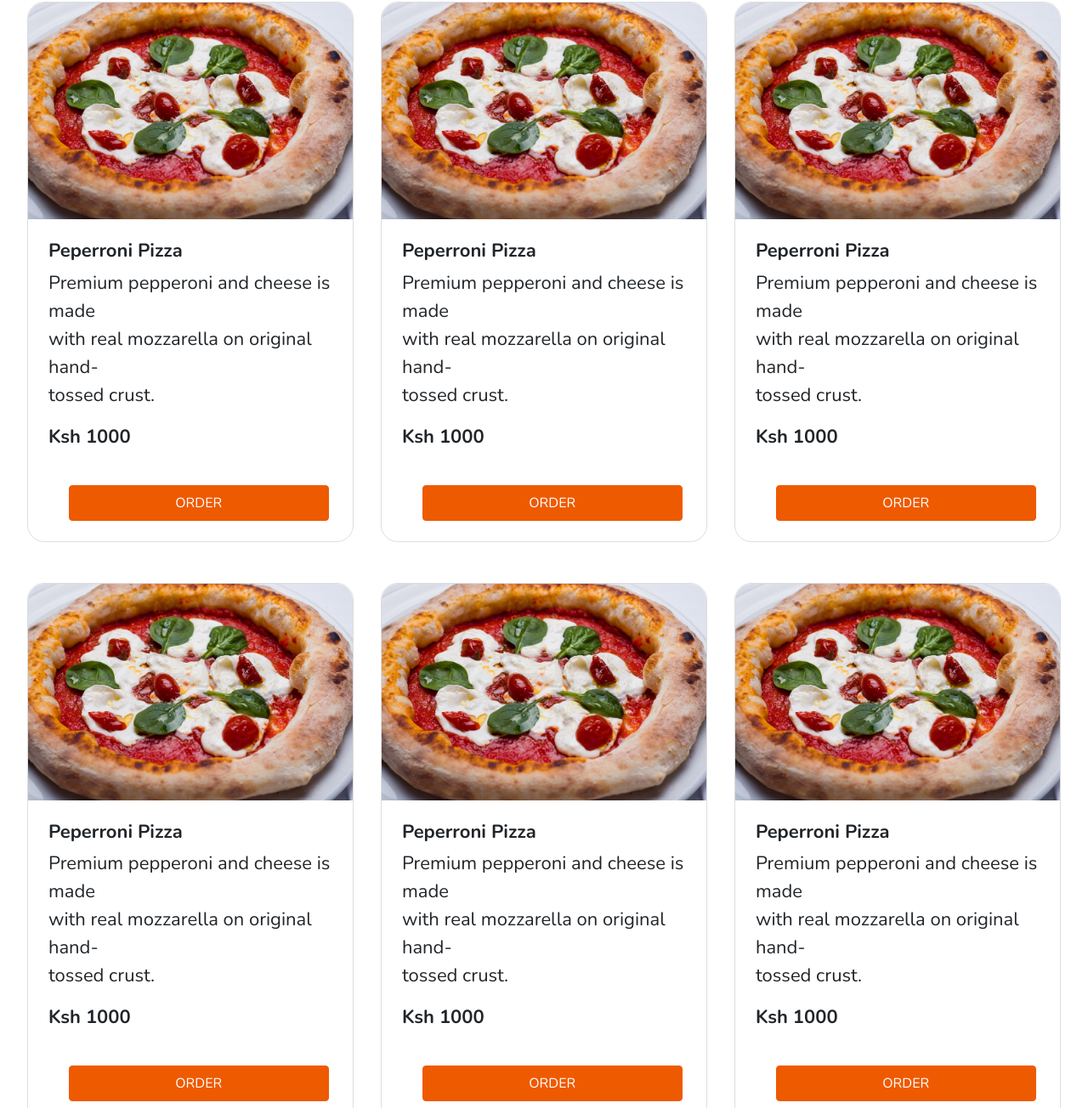
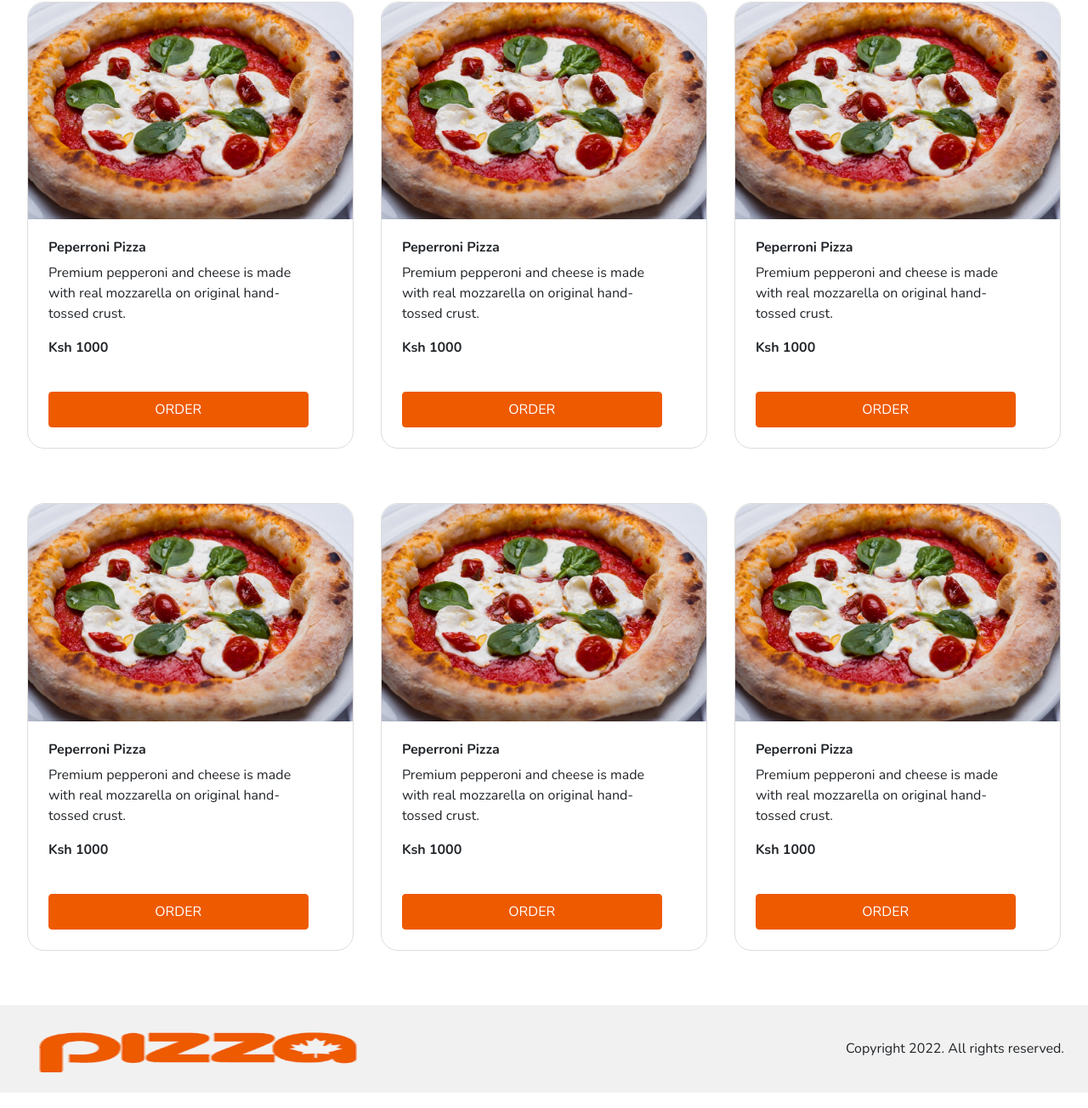
Before and after one commit to james-muriithi/pizza-shop-frontend, a plain HTML site: page index.html in a window 1280 px wide. Shown: the part 142-1446 px from the top of the page at 85% size. Drawn offline with nearby package versions, Linux system fonts and the light colour scheme.

Commit message:
update the menu

```diff
--- a/css/index.css
+++ b/css/index.css
@@ -5,6 +5,6 @@ img {width: 100%;border-top-left-radius: 20px;border-top-right-radius: 20px;}
 
 h1 {font-weight: bold;}
 
-h2,p {font-size: 22px;}
+h2,p {font-size: 16px;}
 
 button {width: 80%;}
--- a/index.html
+++ b/index.html
@@ -66,7 +66,7 @@
       <div class="container-fluid">
         <h1 class="text-center my-4">Our Menu</h1>
         <div class="row">
-          <div class="col-md-4">
+          <div class="col-md-4 col-sm-6 mb-3">
             <div class="show">
               <img src="images/pizza.jpg" alt="" />
               <h2 class="px-4 pt-4"><strong>Peperroni Pizza</strong></h2>
@@ -76,12 +76,12 @@
                 tossed crust.
               </p>
               <p class="px-4 text-dark"><strong>Ksh 1000</strong></p>
-              <button class="btn btn-primary mx-5 my-4 text-white p-2">
+              <button class="btn btn-primary mx-4 my-4 text-white p-2">
                 ORDER
               </button>
             </div>
           </div>
-          <div class="col-md-4">
+          <div class="col-md-4 col-sm-6 mb-3">
             <div class="show">
               <img src="images/pizza.jpg" alt="" />
               <h2 class="px-4 pt-4"><strong>Peperroni Pizza</strong></h2>
@@ -91,13 +91,13 @@
                 tossed crust.
               </p>
               <p class="px-4 text-dark"><strong>Ksh 1000</strong></p>
-              <button class="btn btn-primary mx-5 my-4 text-white p-2">
+              <button class="btn btn-primary mx-4 my-4 text-white p-2">
                 ORDER
               </button>
             </div>
           </div>
 
-          <div class="col-md-4">
+          <div class="col-md-4 col-sm-6 mb-3">
             <div class="show">
               <img src="images/pizza.jpg" alt="" />
               <h2 class="px-4 pt-4"><strong>Peperroni Pizza</strong></h2>
@@ -107,14 +107,14 @@
                 tossed crust.
               </p>
               <p class="px-4 text-dark"><strong>Ksh 1000</strong></p>
-              <button class="btn btn-primary mx-5 my-4 text-white p-2">
+              <button class="btn btn-primary mx-4 my-4 text-white p-2">
                 ORDER
               </button>
             </div>
           </div>
         </div>
         <div class="row mt-5">
-          <div class="col-md-4">
+          <div class="col-md-4 col-sm-6 mb-3">
             <div class="show">
               <img src="images/pizza.jpg" alt="" />
               <h2 class="px-4 pt-4"><strong>Peperroni Pizza</strong></h2>
@@ -124,12 +124,12 @@
                 tossed crust.
               </p>
               <p class="px-4 text-dark"><strong>Ksh 1000</strong></p>
-              <button class="btn btn-primary mx-5 my-4 text-white p-2">
+              <button class="btn btn-primary mx-4 my-4 text-white p-2">
                 ORDER
               </button>
             </div>
           </div>
-          <div class="col-md-4">
+          <div class="col-md-4 col-sm-6 mb-3">
             <div class="show">
               <img src="images/pizza.jpg" alt="" />
               <h2 class="px-4 pt-4"><strong>Peperroni Pizza</strong></h2>
@@ -139,12 +139,12 @@
                 tossed crust.
               </p>
               <p class="px-4 text-dark"><strong>Ksh 1000</strong></p>
-              <button class="btn btn-primary mx-5 my-4 text-white p-2">
+              <button class="btn btn-primary mx-4 my-4 text-white p-2">
                 ORDER
               </button>
             </div>
           </div>
-          <div class="col-md-4">
+          <div class="col-md-4 col-sm-6 mb-3">
             <div class="show">
               <img src="images/pizza.jpg" alt="" />
               <h2 class="px-4 pt-4"><strong>Peperroni Pizza</strong></h2>
@@ -154,7 +154,7 @@
                 tossed crust.
               </p>
               <p class="px-4 text-dark"><strong>Ksh 1000</strong></p>
-              <button class="btn btn-primary mx-5 my-4 text-white p-2">
+              <button class="btn btn-primary mx-4 my-4 text-white p-2">
                 ORDER
               </button>
             </div>
```
